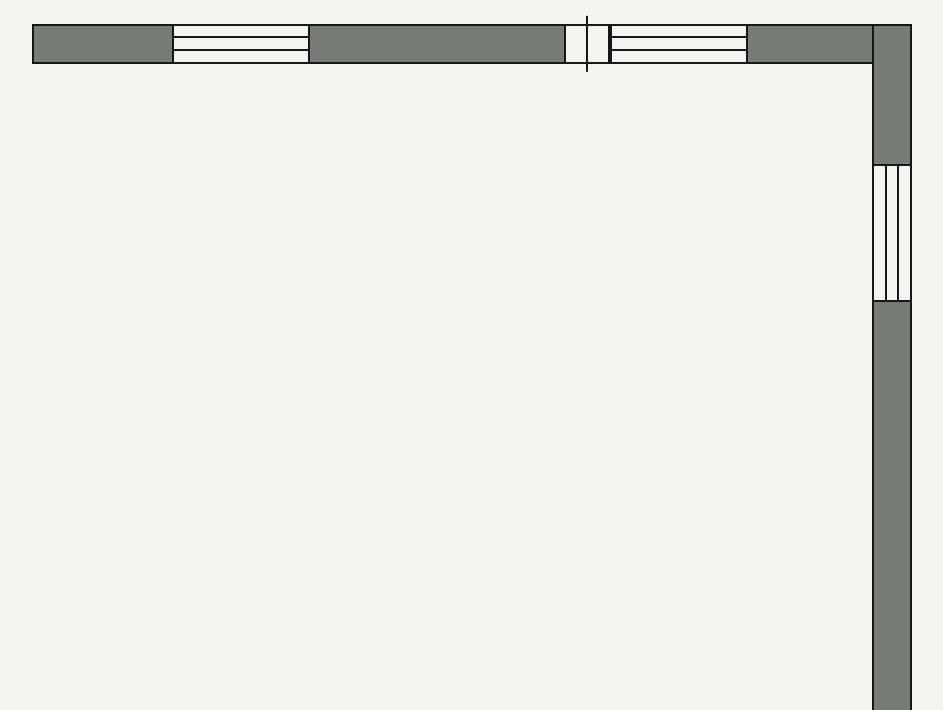
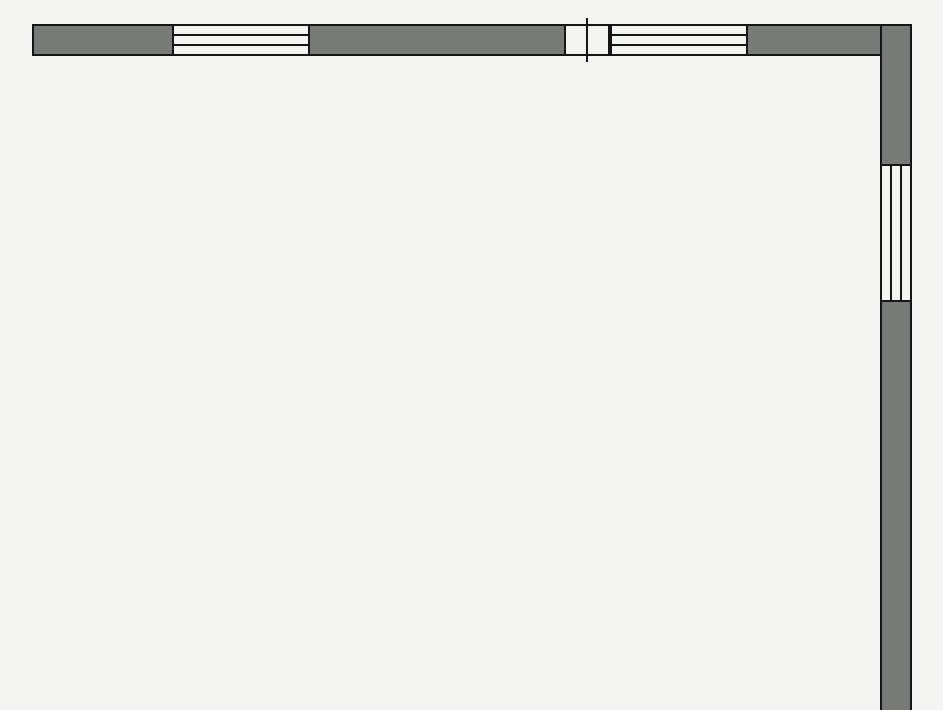
Before and after one commit to Alex-Nicalace/apartment-plan, a website built with Vite: page index.html in a window 1280 px wide. Shown: the part 90-800 px from the top of the page, without its empty margins (168-1111 px from the left). Built offline with nearby package versions, Linux system fonts and the light colour scheme.

Commit message:
feat: add fluid-clamp

```diff
--- a/src/styles/abstracts/_functions.scss
+++ b/src/styles/abstracts/_functions.scss
@@ -1,11 +1,29 @@
 @use 'sass:math';
+@use 'sass:string';
 
 @function percent($px, $from) {
   $result: math.div($px, $from) * 100%;
   @return $result;
 }
 
-@function rem($px) {
-  $result: math.div($px, 16) * 1rem;
-  @return $result;
+@function rem($px, $base: 16px) {
+  @if math.is-unitless($px) {
+    $px: $px * 1px;
+  }
+
+  @if math.is-unitless($base) {
+    $base: $base * 1px;
+  }
+
+  @return math.div($px, $base) * 1rem;
 }
+
+@function fluid-clamp($min-size, $max-size, $min-width: 320, $max-width: 1920) {
+  // Источник: https://css-tricks.com/linearly-scale-font-size-with-css-clamp-based-on-the-viewport/
+  $slope: math.div($max-size - $min-size, $max-width - $min-width);
+  $intersection: $min-size - $min-width * $slope;
+
+  @return string.unquote(
+    'clamp(#{rem($min-size)}, #{rem($intersection)} + #{$slope * 100}vw, #{rem($max-size)})'
+  );
+}
--- a/src/styles/abstracts/_variables.scss
+++ b/src/styles/abstracts/_variables.scss
@@ -9,6 +9,6 @@
   --font-primary: Arial, Helvetica, sans-serif;
   --plan-max-width: #{rem(880)};
   --plan-ratio: 1 / 1;
-  --wall-width: #{percent(19, 420)};
+  --wall-width: #{fluid-clamp(20, 40)};
   --wall-border-size: #{rem(2)};
 }
```
